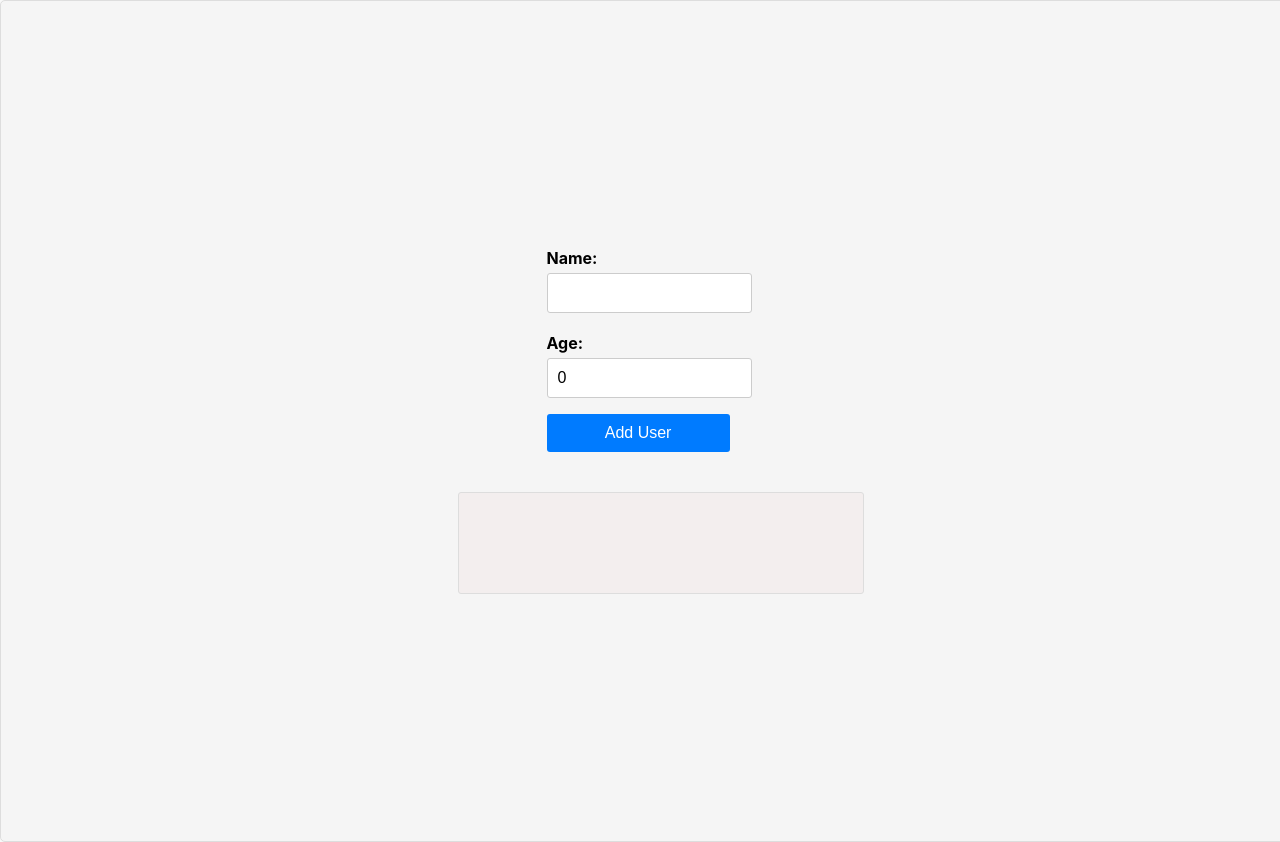
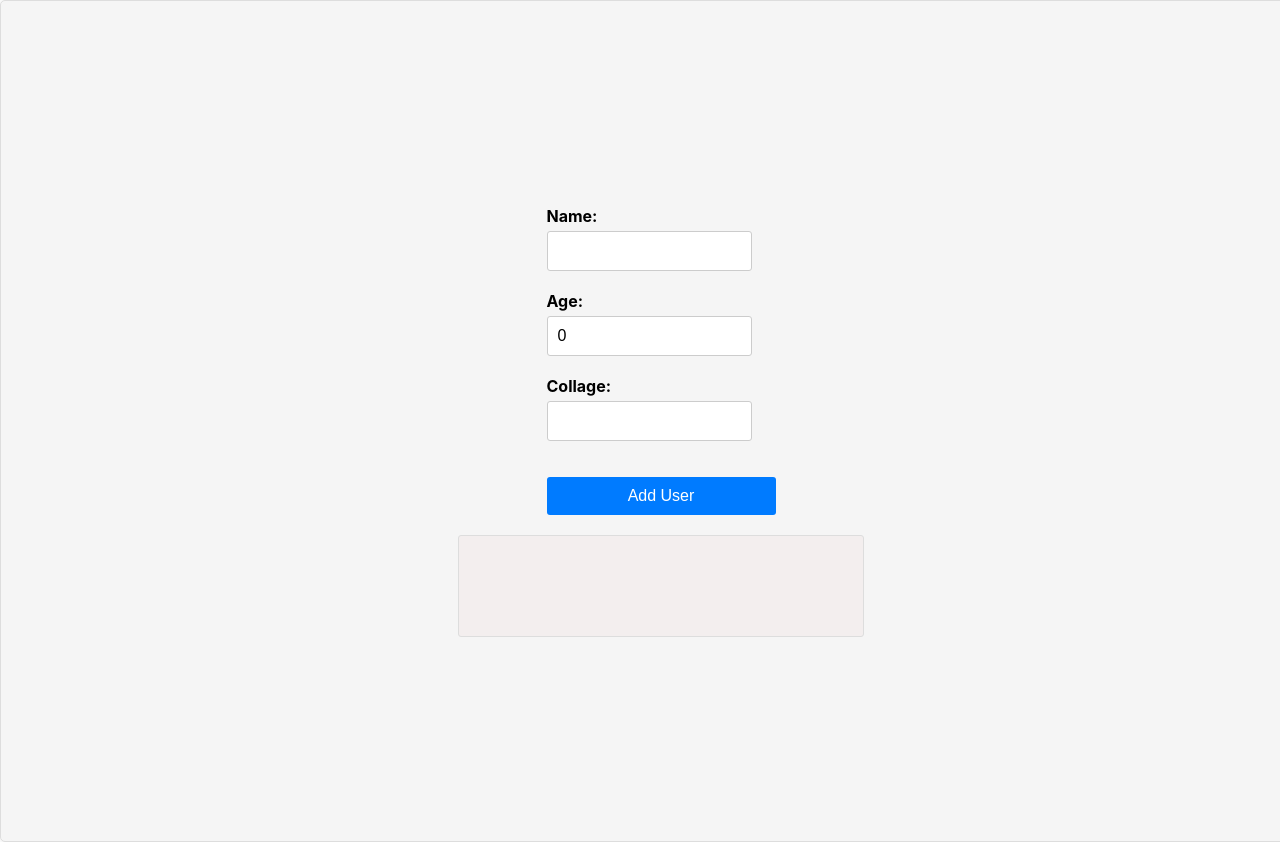
Before and after one commit to vaibhavsingh9798/react-deep-dive-2, a React (Create React App) app: page / in a window 1280 px wide. Shown: the top 842 px of the page. Built offline with nearby package versions, Linux system fonts and the light colour scheme.

Commit message:
add ref and new field

```diff
--- a/src/components/User/AddUser.js
+++ b/src/components/User/AddUser.js
@@ -1,9 +1,11 @@
 import { useState } from "react"
 import './AddUser.css'
+import { useRef } from "react"
 const AddUser = () =>{
        const [users,setUsers]   =   useState([])
-       const [user,setUser] = useState({name:'',age:0})
+       const [user,setUser] = useState({name:'',age:0,collage:''})
        const [errorMessage, setErrorMessage] = useState('');
+       const userCollageRef = useRef()
 
        const handleChanges = (e) =>{
             console.log('ev',e.target.name,e.target.value)
@@ -14,8 +16,9 @@ const AddUser = () =>{
 
     const handleSubmit = (event) =>{
       event.preventDefault()
-
-      if(!user.name.length){
+      let collage = userCollageRef.current.value;
+      user.collage = collage;
+      if(!user.name.trim().length || !user.collage.trim().length){
          setErrorMessage('Please Enter a valid name and age (non-empty values).')
       }
       else if(user.age <= 0){
@@ -23,9 +26,10 @@ const AddUser = () =>{
       }
       else{
          setErrorMessage(``)
-         setUsers([...users,`${user.name} (${user.age} years old)`])
+         setUsers([...users,`${user.name} (${user.age} years old) your collage is ${user.collage}`])
       }
       setUser({name:'',age:0})
+      userCollageRef.current.value=''
 
     }
 
@@ -40,9 +44,13 @@ const AddUser = () =>{
             <div className="form-data">
             <label htmlFor="userAge">Age: </label>
             <input type="number" name='age' value={user.age}  onChange={handleChanges} />
+            </div>
+            <div className="form-data">
+            <label htmlFor="userCollage">Collage: </label>
+            <input type="text" ref={userCollageRef} />
+            </div>
             <div className="submit-button">
             <button type="submit">Add User</button>
-            </div>
             </div>
          </form>
          <div className="json-data">
```
